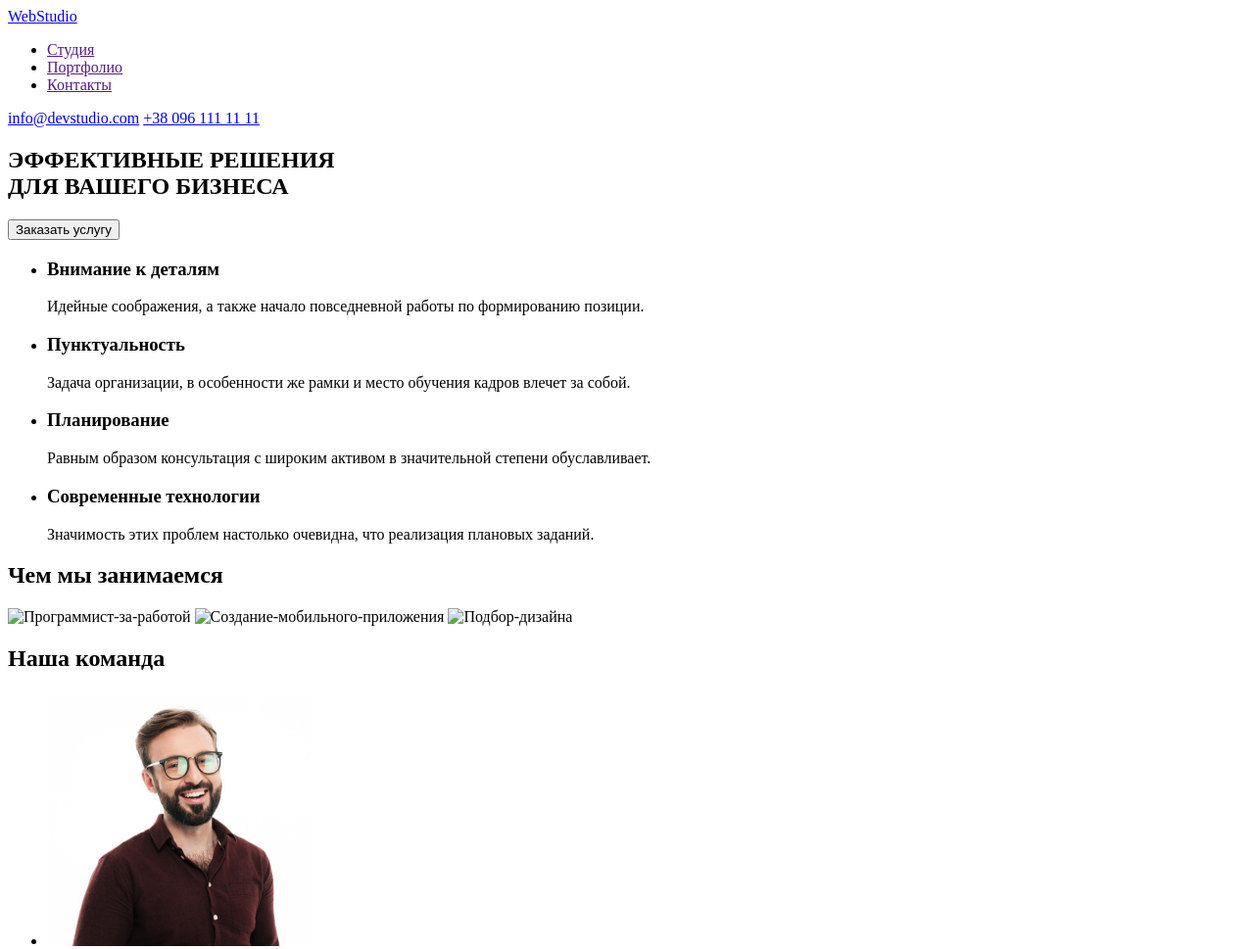
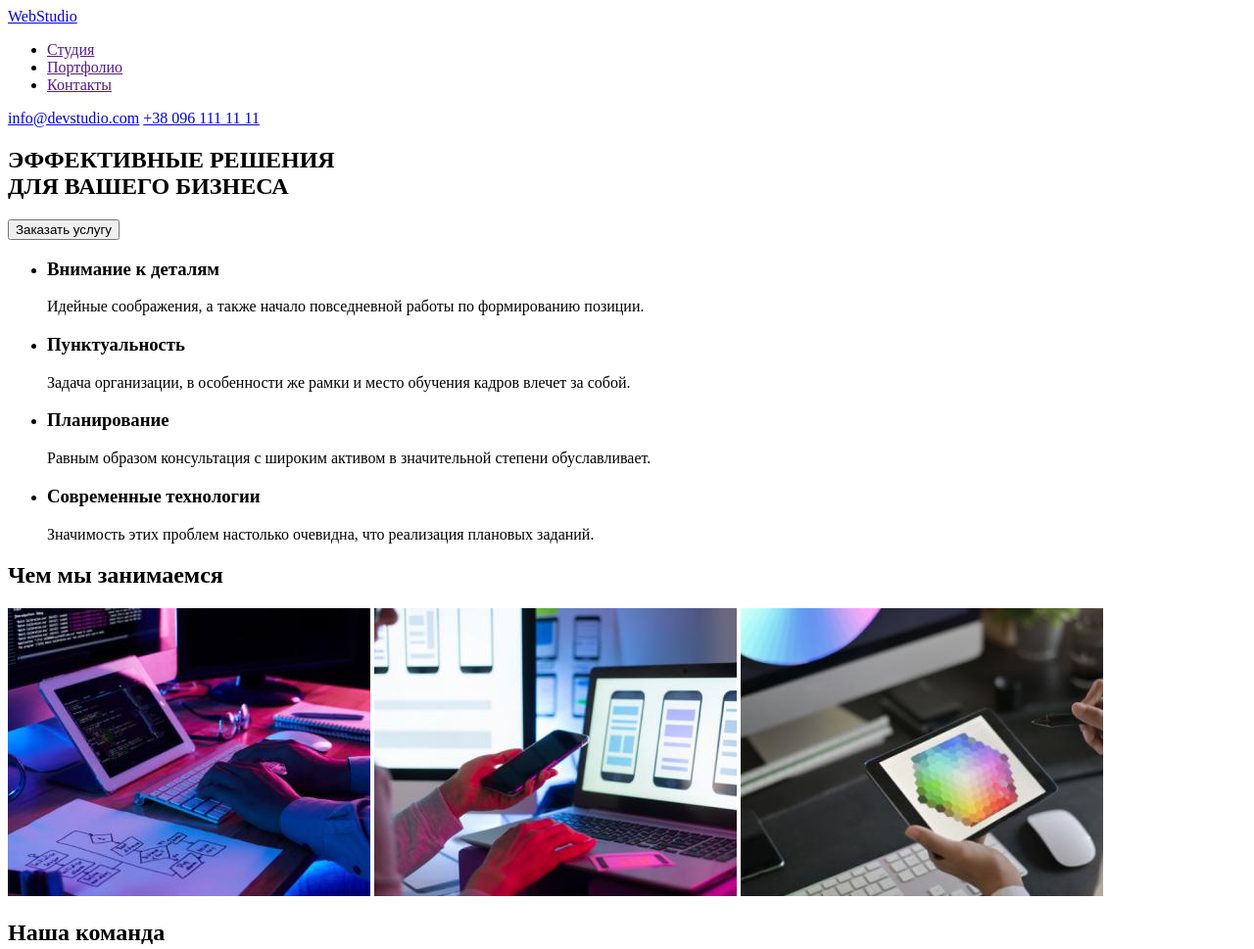
Before and after one commit to MykhailoKremer/goit-markup-hw-01, a plain HTML site: page index.html in a window 1280 px wide. Shown: the top 969 px of the page at 98% size. Drawn offline with Linux system fonts and the light colour scheme; the site is published under a folder, as on GitHub Pages, so addresses that start at the root find nothing.

Commit message:
Update index.html

```diff
--- a/index.html
+++ b/index.html
@@ -60,9 +60,9 @@
 
         <section>
           <h2>Чем мы занимаемся</h2>
-                <img src="/images/box1.jpg" alt="Программист-за-работой" width="370">
-                <img src="/images/box2.jpg" alt="Создание-мобильного-приложения" width="370">
-                <img src="/images/box3.jpg" alt="Подбор-дизайна" width="370">
+                <img src="./images/box1.jpg" alt="Программист-за-работой" width="370">
+                <img src="./images/box2.jpg" alt="Создание-мобильного-приложения" width="370">
+                <img src="./images/box3.jpg" alt="Подбор-дизайна" width="370">
         </section>
         <!-- Our team section -->
         <section>
```
